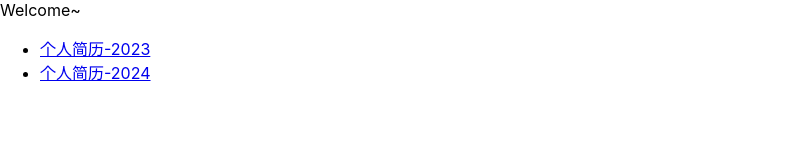
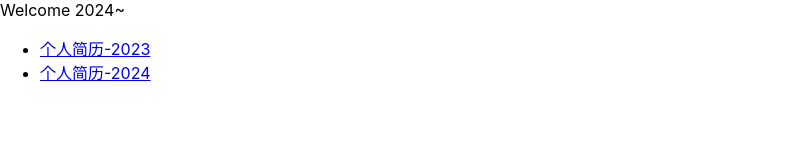
Before and after one commit to xaluoqone/xaluoqone.com, a React (Create React App) app: page / in a window 1280 px wide. Shown: the top 160 px of the page, without its empty margins (0-788 px from the left). Built offline with nearby package versions, Linux system fonts and the light colour scheme.

Commit message:
test commit

```diff
--- a/src/App.tsx
+++ b/src/App.tsx
@@ -22,7 +22,7 @@ function App() {
     <div className={'root'}>
       {/*<ContextMain/>*/}
       <div className={'content'} style={{ flexDirection: 'column' }}>
-        <div>Welcome~</div>
+        <div>Welcome 2024~</div>
         <ul>{
           resumes.map(resume => (
             <li>
```
